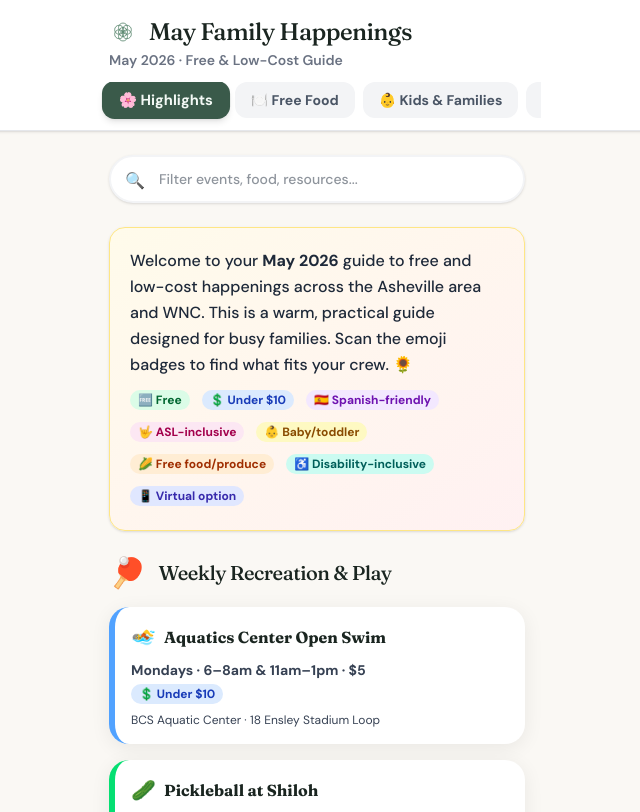
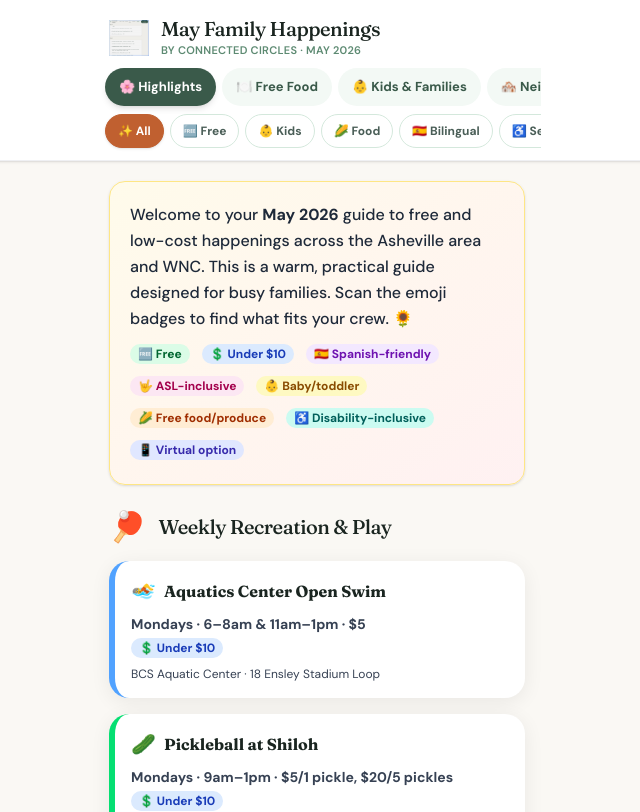
Before and after one commit to skyar123/This-month, a React (Vite) app: page / in a window 1280 px wide. Shown: the top 812 px of the page, without its empty margins (323-963 px from the left). Built offline with nearby package versions, Linux system fonts and the light colour scheme.

Commit message:
Add logo.png, button filters, polished UI with ConnectEd Circles branding

```diff
--- a/src/App.jsx
+++ b/src/App.jsx
@@ -1,15 +1,15 @@
 import { useState, useMemo } from "react";
 
-const TEAL = "#1A8A7D";
-const DARK = "#2D3436";
-const GOLD = "#D4A029";
-const LIGHT_TEAL = "#E8F5F3";
-const LIGHT_GOLD = "#FFF8E7";
-const LIGHT_BLUE = "#EBF5FB";
-const LIGHT_PINK = "#FDEDEC";
-const BG = "#FAFAF8";
+const TABS = ["🌸 Highlights", "🍽️ Free Food", "👶 Kids & Families", "🏘️ Neighborhoods", "📅 May Events", "⭐ Top Actions"];
 
-const TABS = ["🌸 Highlights", "🍽️ Free Food", "👶 Kids & Families", "🏘️ Neighborhoods", "📅 May Events", "⭐ Top 6 Actions"];
+const FILTERS = [
+  { label: "All", key: "all", emoji: "✨" },
+  { label: "Free", key: "free", emoji: "🆓" },
+  { label: "Kids", key: "kids", emoji: "👶" },
+  { label: "Food", key: "food", emoji: "🌽" },
+  { label: "Bilingual", key: "bilingual", emoji: "🇪🇸" },
+  { label: "Sensory", key: "sensory", emoji: "♿" },
+];
 
 const linkStyle = "underline decoration-dotted underline-offset-2 hover:decoration-solid";
 
@@ -42,7 +42,7 @@ function LinkOut({ href, children }) {
   return <a href={href} target="_blank" rel="noopener noreferrer" className={`text-[#c06030] ${linkStyle}`}>{children}</a>;
 }
 
-function HighlightsTab({ searchQuery }) {
+function HighlightsTab({ activeFilter }) {
   return (
     <div>
       <div className="bg-gradient-to-br from-amber-50 to-rose-50 rounded-2xl p-5 mb-6 border border-amber-200 shadow-sm">
@@ -126,7 +126,7 @@ function HighlightsTab({ searchQuery }) {
   );
 }
 
-function FreeFoodTab({ searchQuery }) {
+function FreeFoodTab({ activeFilter }) {
   return (
     <div>
       <div className="bg-gradient-to-br from-orange-50 to-yellow-50 rounded-2xl p-5 mb-6 border border-orange-200">
@@ -183,7 +183,7 @@ function FreeFoodTab({ searchQuery }) {
         { day: "Saturday", items: [
           { t: "10–11:30am", n: "Bounty & Soul Distribution + Food Connection Truck", l: "Art Space Charter, Swannanoa", nb: "Swannanoa", link: "https://www.bountyandsoul.org/" },
         ]},
-      ].map(day => ({...day, items: day.items.filter(it => (it.n+it.l).toLowerCase().includes(searchQuery))})).filter(day => day.items.length > 0).map(({ day, items }) => (
+      ].map(({ day, items }) => (
         <div key={day} className="mb-5">
           <h3 className="font-black text-sm uppercase tracking-widest text-orange-600 mb-2 border-b border-orange-200 pb-1">{day}</h3>
           {items.map((it, i) => (
@@ -209,7 +209,7 @@ function FreeFoodTab({ searchQuery }) {
   );
 }
 
-function KidsTab({ searchQuery }) {
+function KidsTab({ activeFilter }) {
   return (
     <div>
       <div className="bg-gradient-to-br from-pink-50 to-purple-50 rounded-2xl p-5 mb-6 border border-pink-200">
@@ -223,7 +223,7 @@ function KidsTab({ searchQuery }) {
         { n: "Puppet Playtime", w: "Wed 10–11:30am", l: "East AVL Library", link: "https://www.buncombecounty.org/governing/depts/library/" },
         { n: "Hora del Cuento — Bilingual 🇪🇸", w: "Wed 10:30am", l: "Enka-Candler Library", link: "https://www.buncombecounty.org/governing/depts/library/" },
         { n: "Baby Gym (4–18mos)", w: "Thu 11am", l: "Pack Library (Downtown)", link: "https://www.buncombecounty.org/governing/depts/library/" },
-      ].filter(p => (p.n+p.l).toLowerCase().includes(searchQuery)).map((p, i) => (
+      ].map((p, i) => (
         <div key={i} className="flex gap-3 items-start mb-3 text-sm bg-white rounded-lg p-3 shadow-sm hover:shadow-md transition-shadow">
           <span className="text-2xl mt-1">📖</span>
           <div>
@@ -261,7 +261,7 @@ function KidsTab({ searchQuery }) {
   );
 }
 
-function NeighborhoodTab({ searchQuery }) {
+function NeighborhoodTab({ activeFilter }) {
   return (
     <div className="text-center py-10 opacity-70">
       <div className="text-4xl mb-4">📍</div>
@@ -271,7 +271,7 @@ function NeighborhoodTab({ searchQuery }) {
   );
 }
 
-function AprilEventsTab({ searchQuery }) {
+function AprilEventsTab({ activeFilter }) {
   const events = [
     { d: "May 1", items: ["9:00 AM: closed may 1 fridge and pantry in Swannanoa - Swannanoa communities together, 2121 US-70 — FREE", "12:00 PM: Free Food Truck Asheville from Ywam, Aston Street & South Lexington Avenue — FREE", "3:00 PM: May Day Community Feast Trinity UMC Asheville, 587 Haywood Rd — FREE", "3:00 PM: May Day Community Feast 12 Baskets, 610 Haywood Rd — FREE", "3:00 PM: May Day Community Free Feast in Arden, 132 State Rd 3174 — FREE", "4:00 PM: May Day Feast Unitarian Universalist Avl, 1 Edwin Pl — FREE", "4:00 PM: May Day Free Feast at Dr Wesley Grant Senior Center, 285 Livingston St — FREE", "4:00 PM: May Day Feast at Shiloh Friendship Community Center, 99 New Leicester Hwy — FREE", "5:00 PM: May Day Feast MLK Jr Park Avl, 50 Martin Luther King Jr Dr — FREE", "7:00 PM: Manna Market - Fairview, 1 Taylor Rd — FREE", "7:00 PM: Community Engagement Market @ Fairview Public Library 3PM, Fairview Public Library - 1 Taylor Rd.  Fariview NC 28730 — FREE", "9am–4pm: Tax Help by appt, Pack Library (Downtown)", "11–11:45am: Tiny Tots Yoga, West AVL Library — FREE"] },
     { d: "May 2", items: ["11:00 AM: free dental day Zöe dental's 13th annual servants of smiles., 10A Yorkshire St suite 110 — FREE", "5:00 PM: Cat Pantry and Donation Drive, 841 Haywood Rd — FREE", "11am: Golden Years Treasure Hunt (50+), Memorial Stadium — FREE", "6–7:30pm: Kids Fishing Club, Lake Julian — FREE"] },
@@ -298,12 +298,23 @@ function AprilEventsTab({ searchQuery }) {
     { d: "May 31", items: ["4:00 PM: Emote Clothing Swap - Mask required, 444 Haywood Rd — FREE"] },
   ];
 
+  const filterFn = (item) => {
+    if (activeFilter === "all") return true;
+    const low = item.toLowerCase();
+    if (activeFilter === "free") return low.includes("free");
+    if (activeFilter === "food") return low.includes("food") || low.includes("market") || low.includes("produce") || low.includes("manna") || low.includes("feast") || low.includes("pantry");
+    if (activeFilter === "kids") return low.includes("kid") || low.includes("baby") || low.includes("tot") || low.includes("youth") || low.includes("children") || low.includes("fishing club");
+    if (activeFilter === "bilingual") return low.includes("spanish") || low.includes("bilingual") || low.includes("cuento");
+    if (activeFilter === "sensory") return low.includes("sensory") || low.includes("quiet");
+    return true;
+  };
+
   return (
     <div>
       <div className="bg-gradient-to-br from-violet-50 to-fuchsia-50 rounded-2xl p-5 mb-6 border border-violet-200">
         <p className="text-base font-medium text-gray-800">Special one-time and seasonal events for May 2026. Always confirm with venue before attending! 📅</p>
       </div>
-      {events.map(ev => ({...ev, items: ev.items.filter(it => it.toLowerCase().includes(searchQuery))})).filter(ev => ev.items.length > 0).map((ev, i) => (
+      {events.map(ev => ({...ev, items: ev.items.filter(filterFn)})).filter(ev => ev.items.length > 0).map((ev, i) => (
         <div key={i} className="mb-5 bg-white p-4 rounded-xl shadow-sm">
           <h3 className="font-black text-sm bg-violet-100 text-violet-800 rounded-lg px-3 py-1.5 inline-block mb-3 shadow-sm">{ev.d}</h3>
           <div className="space-y-3 pl-1">
@@ -320,7 +331,7 @@ function AprilEventsTab({ searchQuery }) {
   );
 }
 
-function TopActionsTab({ searchQuery }) {
+function TopActionsTab({ activeFilter }) {
   const actions = [
     { n: "1", title: "Get a Buncombe County Library Card", desc: "Unlocks free storytimes, baby gyms, Zoom Passes to attractions, Wi-Fi hotspots (password: readmore), tech help, and hundreds of free programs.", link: "https://www.buncombecounty.org/governing/depts/library/", color: "from-[#5d8a72] to-[#3a5a4a]" },
     { n: "2", title: "Sign Up for Bounty & Soul Produce", desc: "Free fresh produce distributed at multiple locations across Buncombe County every week. No income verification required.", link: "https://www.bountyandsoul.org/", color: "from-[#eab892] to-[#c06030]" },
@@ -354,66 +365,70 @@ function TopActionsTab({ searchQuery }) {
 
 export default function App() {
   const [tab, setTab] = useState(0);
-  const [searchQuery, setSearchQuery] = useState("");
+  const [activeFilter, setActiveFilter] = useState("all");
   const tabs = [HighlightsTab, FreeFoodTab, KidsTab, NeighborhoodTab, AprilEventsTab, TopActionsTab];
   const ActiveTab = tabs[tab];
 
   return (
     <div className="min-h-screen bg-[#faf8f4] text-gray-800 antialiased" style={{ fontFamily: "var(--font-dmsans)" }}>
-      <link href="https://fonts.googleapis.com/css2?family=DM+Sans:ital,opsz,wght@0,9..40,400;0,9..40,700;0,9..40,900;1,9..40,400&family=Nunito:wght@700;900&display=swap" rel="stylesheet" />
 
-      <header className="sticky top-0 z-50 bg-white/95 backdrop-blur-md border-b border-gray-200 shadow-sm">
-        <div className="max-w-md mx-auto px-4 pt-4 pb-3">
+      <header className="sticky top-0 z-50 bg-white/95 backdrop-blur-md border-b border-gray-200/60 shadow-sm">
+        {/* Logo + Title */}
+        <div className="max-w-md mx-auto px-4 pt-4 pb-2">
           <div className="flex items-center gap-3">
-            <svg width="28" height="28" viewBox="0 0 100 100" className="text-[#5d8a72]" stroke="currentColor" fill="none" strokeWidth="3">
-              <circle cx="50" cy="50" r="16" />
-              <circle cx="50" cy="34" r="16" />
-              <circle cx="63.8" cy="42" r="16" />
-              <circle cx="63.8" cy="58" r="16" />
-              <circle cx="50" cy="66" r="16" />
-              <circle cx="36.2" cy="58" r="16" />
-              <circle cx="36.2" cy="42" r="16" />
-            </svg>
-            <h1 className="text-2xl font-medium tracking-tight text-[#1a2520]" style={{ fontFamily: "var(--font-fraunces)" }}>
-              May Family Happenings
-            </h1>
+            <img src="/logo.png" alt="ConnectEd Circles" className="w-10 h-10 object-contain" />
+            <div>
+              <h1 className="text-xl font-medium tracking-tight text-[#1a2520] leading-tight" style={{ fontFamily: "var(--font-fraunces)" }}>
+                May Family Happenings
+              </h1>
+              <p className="text-[11px] font-semibold text-[#5d8a72] tracking-wide uppercase">by ConnectEd Circles · May 2026</p>
+            </div>
           </div>
-          <p className="text-sm font-semibold text-gray-500 mt-0.5">May 2026 · Free & Low-Cost Guide</p>
         </div>
-        <div className="max-w-md mx-auto px-3 pb-3 flex gap-2 overflow-x-auto hide-scrollbar">
+
+        {/* Tab Navigation */}
+        <div className="max-w-md mx-auto px-3 pb-2 flex gap-1.5 overflow-x-auto hide-scrollbar">
           {TABS.map((t, i) => (
             <button
               key={i}
-              onClick={() => setTab(i)}
-              className={`whitespace-nowrap px-4 py-2 rounded-xl text-sm font-bold transition-all ${
+              onClick={() => { setTab(i); setActiveFilter("all"); }}
+              className={`whitespace-nowrap px-3.5 py-2 rounded-full text-[13px] font-bold transition-all ${
                 tab === i
-                  ? "bg-[#3a5a4a] text-[#f3f9f5] shadow-md transform scale-105"
-                  : "bg-gray-100 text-gray-600 hover:bg-gray-200"
+                  ? "bg-[#3a5a4a] text-white shadow-md"
+                  : "bg-[#f3f9f5] text-[#3a5a4a] hover:bg-[#d4e8dc]"
               }`}
             >
               {t}
             </button>
           ))}
         </div>
+
+        {/* Filter Chips */}
+        <div className="max-w-md mx-auto px-3 pb-3 flex gap-1.5 overflow-x-auto hide-scrollbar">
+          {FILTERS.map((f) => (
+            <button
+              key={f.key}
+              onClick={() => setActiveFilter(activeFilter === f.key ? "all" : f.key)}
+              className={`whitespace-nowrap px-3 py-1.5 rounded-full text-[12px] font-bold transition-all border ${
+                activeFilter === f.key
+                  ? "bg-[#c06030] text-white border-[#c06030] shadow-sm"
+                  : "bg-white text-[#4a5e57] border-[#d4e8dc] hover:bg-[#fbeede] hover:border-[#eab892]"
+              }`}
+            >
+              {f.emoji} {f.label}
+            </button>
+          ))}
+        </div>
       </header>
 
-      <main className="max-w-md mx-auto px-4 py-6">
-        <div className="mb-6 relative">
-          <span className="absolute left-4 top-3 text-gray-400">🔍</span>
-          <input
-            type="text"
-            placeholder="Filter events, food, resources..."
-            className="w-full bg-white border-2 border-gray-100 rounded-full py-3 pl-12 pr-4 text-sm font-medium focus:outline-none focus:border-[#5d8a72] shadow-sm transition-colors"
-            value={searchQuery}
-            onChange={(e) => setSearchQuery(e.target.value)}
-          />
-        </div>
-        <ActiveTab searchQuery={searchQuery.toLowerCase()} />
+      <main className="max-w-md mx-auto px-4 py-5">
+        <ActiveTab searchQuery="" activeFilter={activeFilter} />
       </main>
 
       <footer className="max-w-md mx-auto px-4 py-10 text-center text-xs text-gray-400 mt-8">
-        <div className="w-16 h-1 bg-gray-200 rounded-full mx-auto mb-6"></div>
-        <p>App by ConnectEd Circles</p>
+        <img src="/logo.png" alt="ConnectEd Circles" className="w-8 h-8 mx-auto mb-3 opacity-40" />
+        <p className="font-bold text-[#3a5a4a]">ConnectEd Circles</p>
+        <p className="mt-1">App by ChildFirst / RHA</p>
         <p className="mt-2 font-medium text-[#5d8a72]">Made with care for WNC families 💛</p>
       </footer>
     </div>
```
Also changed, not shown: public/logo.png (added).
